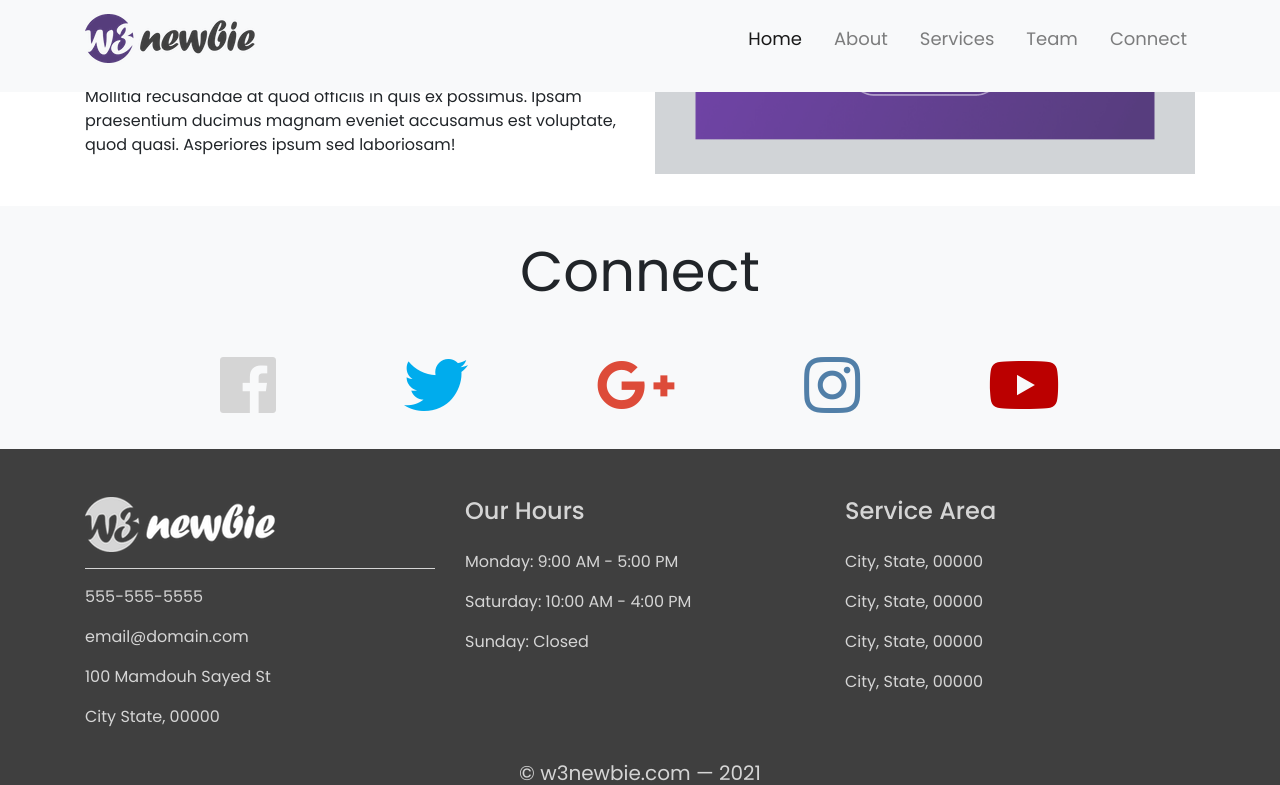
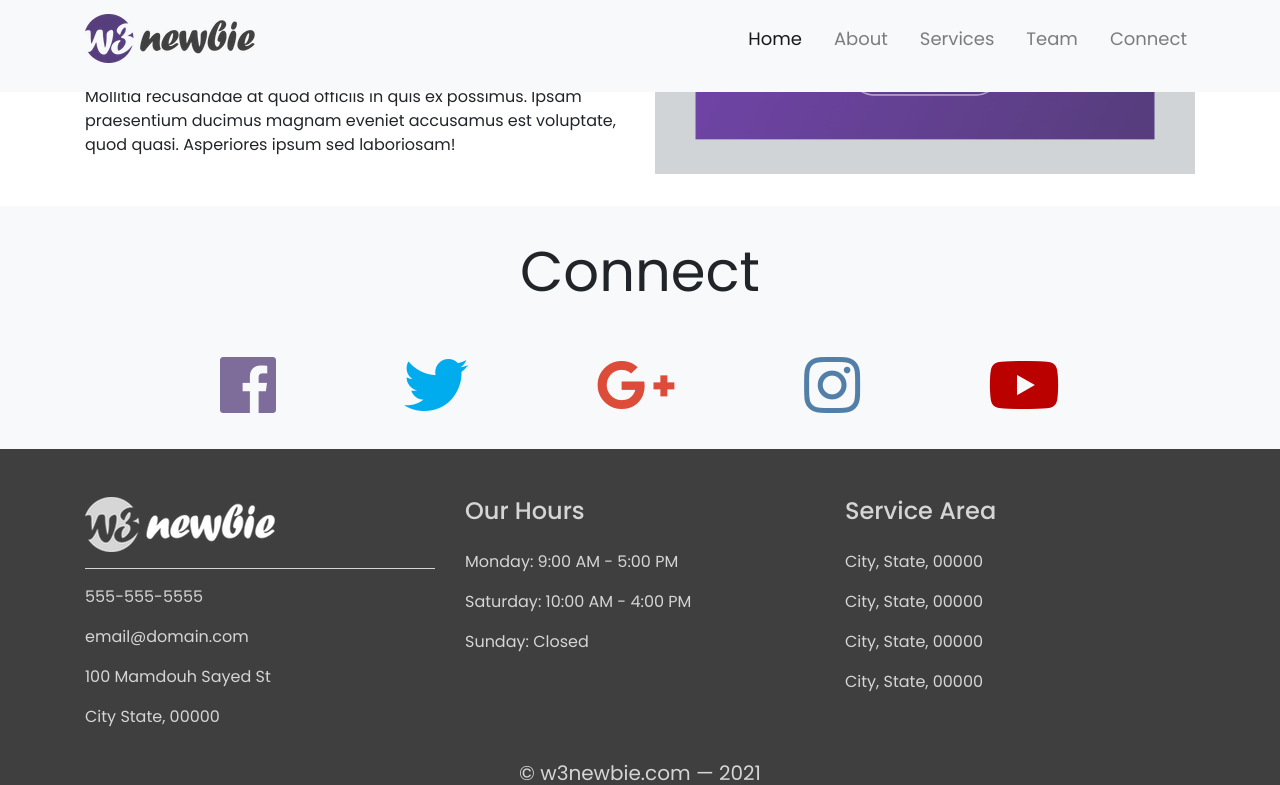
Before and after one commit to mahelhelou/browna-theme, a plain HTML site: page index.html in a window 1280 px wide. In both pictures the pointer is over the icon 248 px from the left and 3280 px from the top of the page. Shown: the part 2895-3680 px from the top of the page. Drawn offline with nearby package versions, Linux system fonts and the light colour scheme.

Commit message:
Updating social media icons on hover

```diff
--- a/style.css
+++ b/style.css
@@ -104,7 +104,7 @@ h2.display-4 {
 }
 
 .connect .fab:hover {
-  color: #d5d5d5;
+  opacity: .75;
 }
 
 /* Footer */
```
